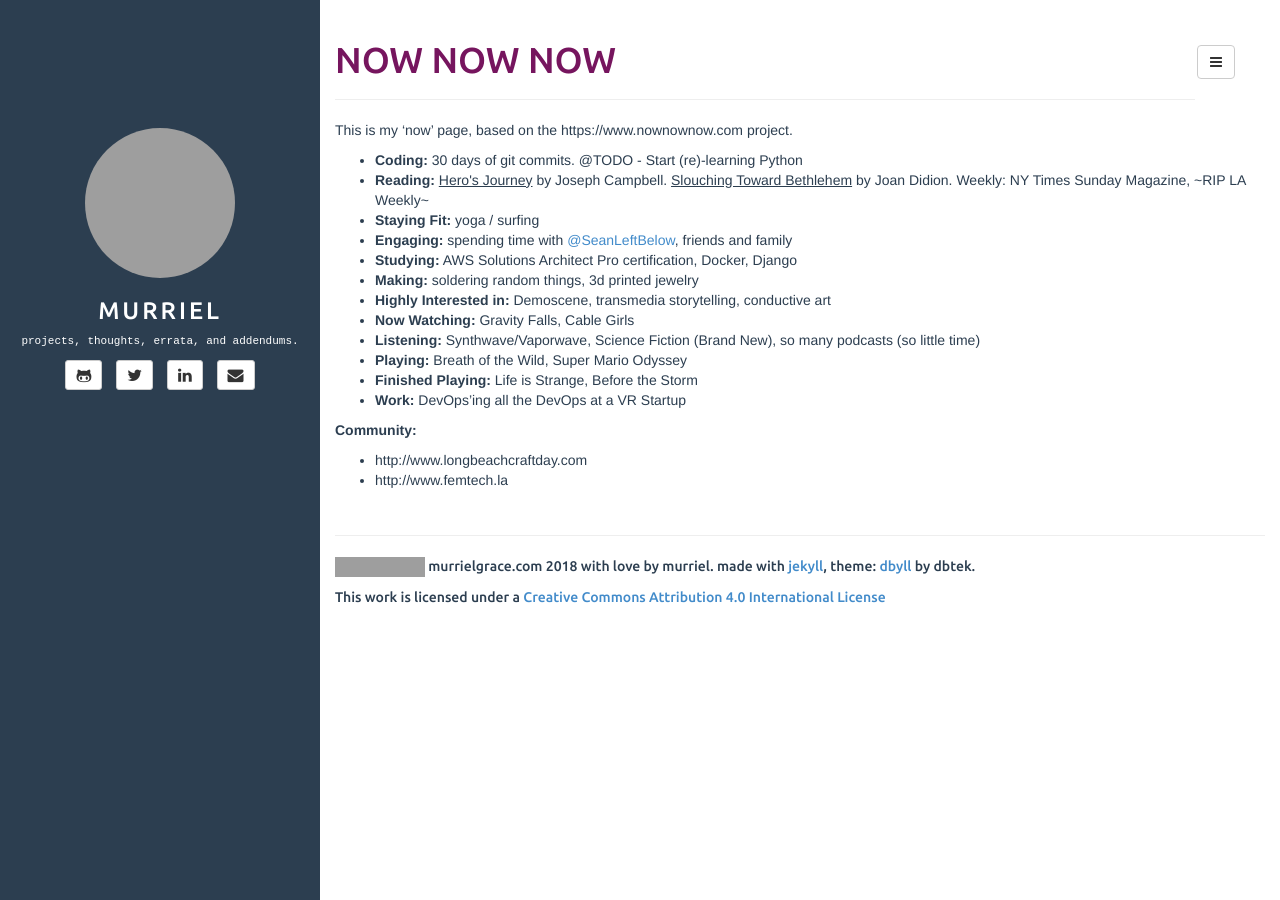
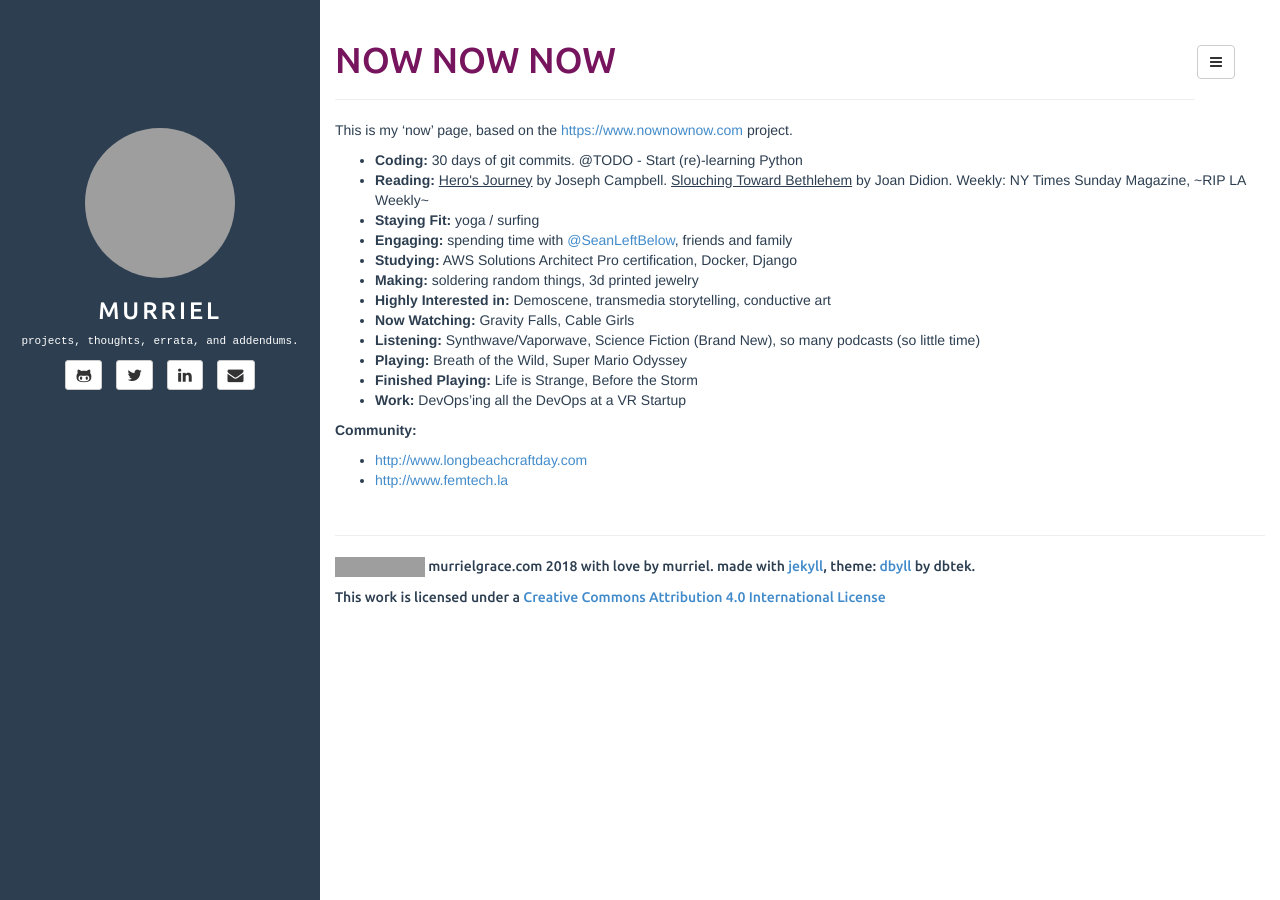
Before and after one commit to murriel/write.murrielgrace.com, a Jekyll site: the page built from p/now.md, in a window 1280 px wide. Built offline with Jekyll 4.4.1, drawn with Linux system fonts in a browser that asks for light colours; some of the changed lines change nothing that is shown; grey boxes are pictures that could not be loaded.

Commit message:
updated now

```diff
--- a/p/now.md
+++ b/p/now.md
@@ -4,12 +4,12 @@ title: NOW NOW NOW
 categories: [self]
 ---
 
-This is my 'now' page, based on the https://www.nownownow.com project.
+This is my 'now' page, based on the [https://www.nownownow.com](https://www.nownownow.com) project.
 
 - **Coding:** 30 days of git commits. @TODO - Start (re)-learning Python
 - **Reading:** <u>Hero's Journey</u> by Joseph Campbell. <u>Slouching Toward Bethlehem</u> by Joan Didion. Weekly: NY Times Sunday Magazine, ~RIP LA Weekly~
 - **Staying Fit:** yoga / surfing
-- **Engaging:** spending time with [@SeanLeftBelow](www.twitter.com/seanleftbelow), friends and family
+- **Engaging:** spending time with [@SeanLeftBelow](https://www.twitter.com/seanleftbelow), friends and family
 - **Studying:** AWS Solutions Architect Pro certification, Docker, Django
 - **Making:**  soldering random things, 3d printed jewelry
 - **Highly Interested in:** Demoscene, transmedia storytelling, conductive art
@@ -20,5 +20,5 @@ This is my 'now' page, based on the https://www.nownownow.com project.
 - **Work:** DevOps'ing all the DevOps at a VR Startup
 
 **Community:**
-- http://www.longbeachcraftday.com
-- http://www.femtech.la
+- [http://www.longbeachcraftday.com](http://www.longbeachcraftday.com)
+- [http://www.femtech.la](http://www.femtech.la)
```
